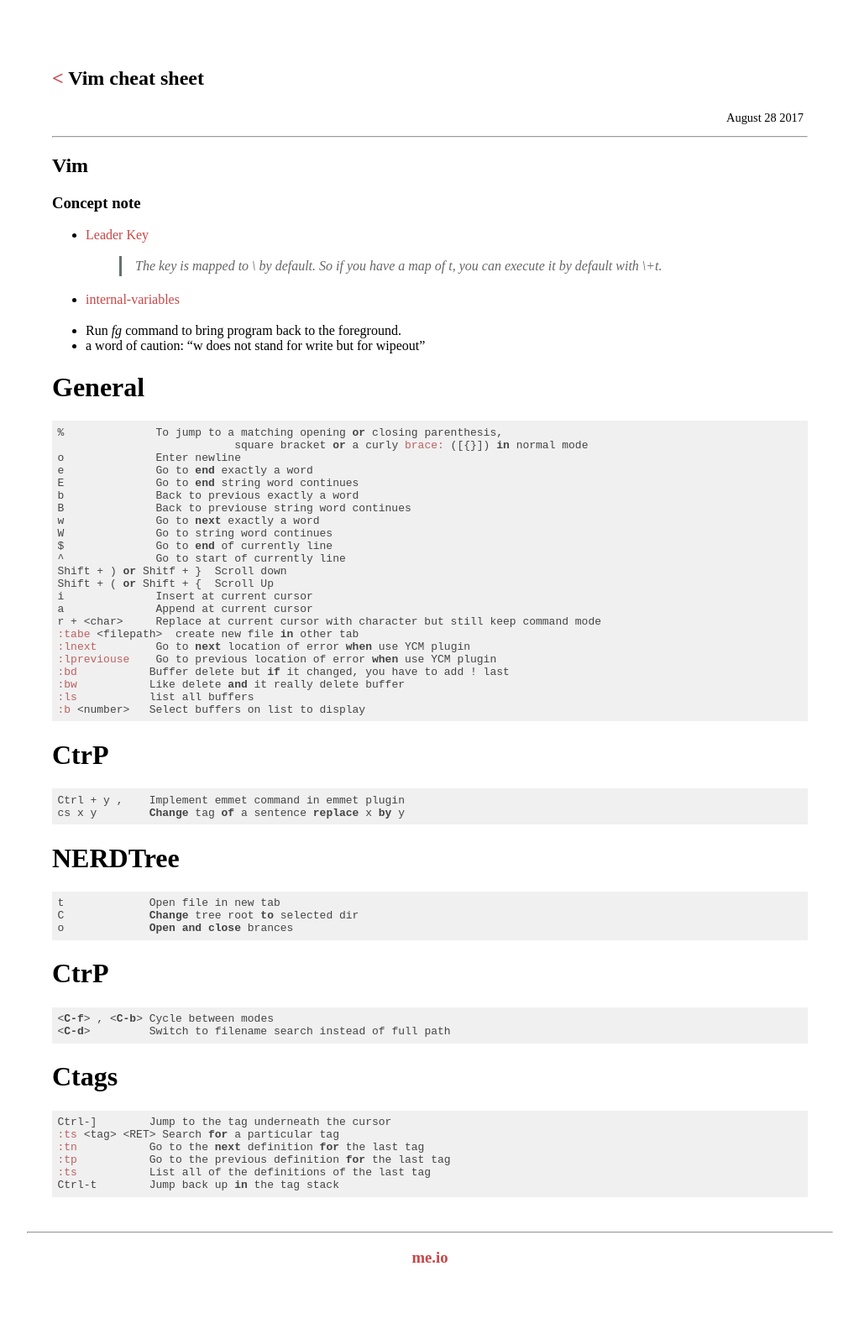
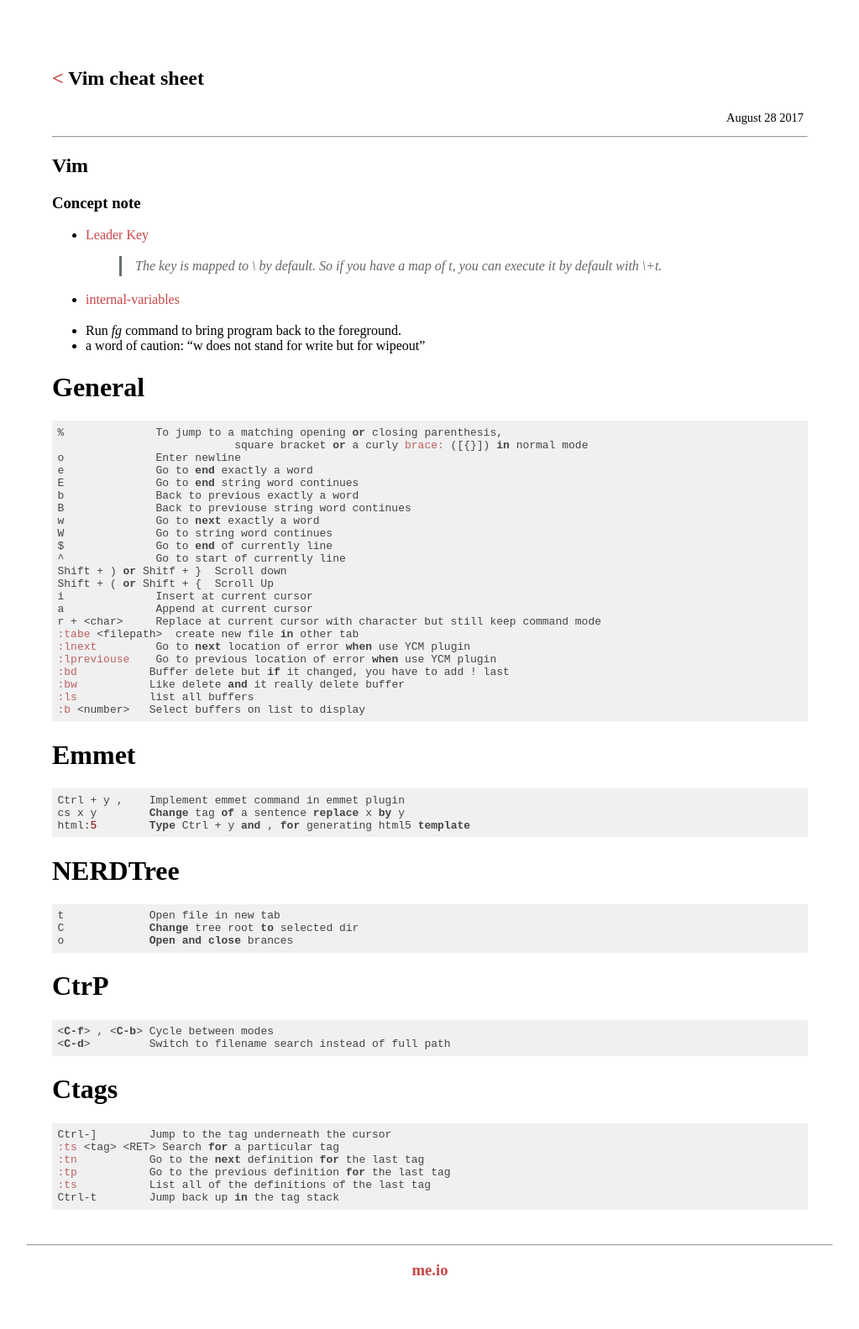
Before and after one commit to congdv/congdv.github.io, a Jekyll site: the page built from _posts/2017-08-28-vim-cheat-sheet.md, in a window 1280 px wide. Shown: the whole page at 84% size, without its empty margins (128-1151 px from the left). Built offline with Jekyll 4.4.1, drawn with Linux system fonts in a browser that asks for light colours.

Commit message:
Update 2017-08-28-vim-cheat-sheet.md

````diff
--- a/_posts/2017-08-28-vim-cheat-sheet.md
+++ b/_posts/2017-08-28-vim-cheat-sheet.md
@@ -44,10 +44,11 @@
 :b <number>   Select buffers on list to display
 ```
 
-# CtrP #
+# Emmet #
 ```
 Ctrl + y ,    Implement emmet command in emmet plugin
 cs x y        Change tag of a sentence replace x by y
+html:5        Type Ctrl + y and , for generating html5 template
 ```
 
 # NERDTree #
````
